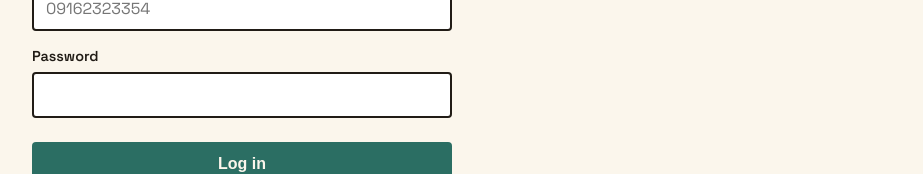
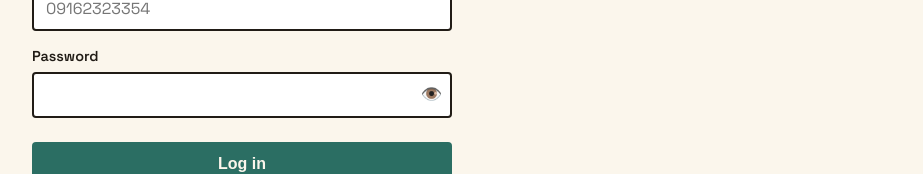
Before and after one commit to eniola256/campus-eats, a React (Vite) app in the folder frontend/: page /login in a window 1280 px wide. Shown: the part 214-388 px from the top of the page, without its empty margins (178-1101 px from the left). Built offline with nearby package versions, Linux system fonts and the light colour scheme; no server answers.

Commit message:
added a reveal password feature

```diff
--- /dev/null
+++ b/frontend/src/components/PasswordInput.jsx
@@ -0,0 +1,41 @@
+import { useState } from 'react';
+
+// A password <input> with a show/hide toggle. Reused across Login,
+// Signup, and ForgotPassword so the behavior stays consistent everywhere
+// instead of copy-pasting the same toggle logic three times.
+export default function PasswordInput({ value, onChange, minLength, required, disabled }) {
+  const [visible, setVisible] = useState(false);
+
+  return (
+    <div style={{ position: 'relative' }}>
+      <input
+        type={visible ? 'text' : 'password'}
+        value={value}
+        onChange={onChange}
+        minLength={minLength}
+        required={required}
+        disabled={disabled}
+        style={{ width: '100%', paddingRight: '2.75rem' }}
+      />
+      <button
+        type="button"
+        onClick={() => setVisible((v) => !v)}
+        aria-label={visible ? 'Hide password' : 'Show password'}
+        style={{
+          position: 'absolute',
+          right: '0.6rem',
+          top: '50%',
+          transform: 'translateY(-50%)',
+          background: 'none',
+          border: 'none',
+          cursor: 'pointer',
+          fontSize: '1.1rem',
+          lineHeight: 1,
+          padding: 0,
+        }}
+      >
+        {visible ? '🙈' : '👁️'}
+      </button>
+    </div>
+  );
+}
--- a/frontend/src/pages/ForgotPassword.jsx
+++ b/frontend/src/pages/ForgotPassword.jsx
@@ -2,6 +2,7 @@ import { useState, useEffect, useRef } from 'react';
 import { useNavigate, Link } from 'react-router-dom';
 import { api } from '../api.js';
 import { useCustomerAuth } from '../CustomerAuthContext.jsx';
+import PasswordInput from '../components/PasswordInput.jsx';
 
 export default function ForgotPassword() {
   const { completeLogin } = useCustomerAuth();
@@ -10,7 +11,7 @@ export default function ForgotPassword() {
   const [phone, setPhone] = useState('');
   const [newPassword, setNewPassword] = useState('');
   const [loginToken, setLoginToken] = useState(null);
-  const [status, setStatus] = useState('idle'); // idle | starting | waiting | expired
+  const [status, setStatus] = useState('idle');
   const [error, setError] = useState(null);
   const pollRef = useRef(null);
 
@@ -69,7 +70,7 @@ export default function ForgotPassword() {
             <input value={phone} onChange={(e) => setPhone(e.target.value)} placeholder="09162323354" required />
           </label>
           <label>New password
-            <input type="password" value={newPassword} onChange={(e) => setNewPassword(e.target.value)} minLength={8} required />
+            <PasswordInput value={newPassword} onChange={(e) => setNewPassword(e.target.value)} minLength={8} required />
           </label>
           {error && <p className="state-msg error">{error}</p>}
           <button className="btn-primary" type="submit">Continue</button>
--- a/frontend/src/pages/Login.jsx
+++ b/frontend/src/pages/Login.jsx
@@ -2,6 +2,7 @@ import { useState } from 'react';
 import { useNavigate, Link } from 'react-router-dom';
 import { api } from '../api.js';
 import { useCustomerAuth } from '../CustomerAuthContext.jsx';
+import PasswordInput from '../components/PasswordInput.jsx';
 
 export default function Login() {
   const { completeLogin } = useCustomerAuth();
@@ -39,7 +40,7 @@ export default function Login() {
           <input value={phone} onChange={(e) => setPhone(e.target.value)} placeholder="09162323354" required disabled={blocked} />
         </label>
         <label>Password
-          <input type="password" value={password} onChange={(e) => setPassword(e.target.value)} required disabled={blocked} />
+          <PasswordInput value={password} onChange={(e) => setPassword(e.target.value)} required disabled={blocked} />
         </label>
         {error && <p className="state-msg error">{error}</p>}
         <button className="btn-primary" type="submit" disabled={submitting || blocked}>
--- a/frontend/src/pages/Signup.jsx
+++ b/frontend/src/pages/Signup.jsx
@@ -2,6 +2,7 @@ import { useState, useEffect, useRef } from 'react';
 import { useNavigate, Link } from 'react-router-dom';
 import { api } from '../api.js';
 import { useCustomerAuth } from '../CustomerAuthContext.jsx';
+import PasswordInput from '../components/PasswordInput.jsx';
 
 export default function Signup() {
   const { completeLogin } = useCustomerAuth();
@@ -11,7 +12,7 @@ export default function Signup() {
   const [phone, setPhone] = useState('');
   const [password, setPassword] = useState('');
   const [loginToken, setLoginToken] = useState(null);
-  const [status, setStatus] = useState('idle'); // idle | starting | waiting | expired
+  const [status, setStatus] = useState('idle');
   const [error, setError] = useState(null);
   const pollRef = useRef(null);
 
@@ -73,7 +74,7 @@ export default function Signup() {
             <input value={phone} onChange={(e) => setPhone(e.target.value)} placeholder="09162323354" required />
           </label>
           <label>Password
-            <input type="password" value={password} onChange={(e) => setPassword(e.target.value)} minLength={8} required />
+            <PasswordInput value={password} onChange={(e) => setPassword(e.target.value)} minLength={8} required />
           </label>
           {error && <p className="state-msg error">{error}</p>}
           <button className="btn-primary" type="submit">Continue</button>
```
